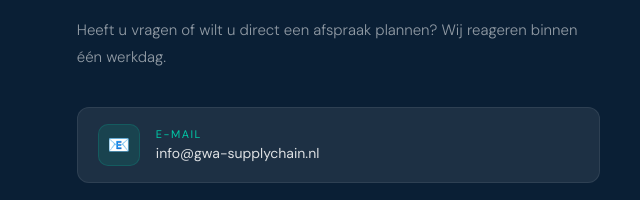
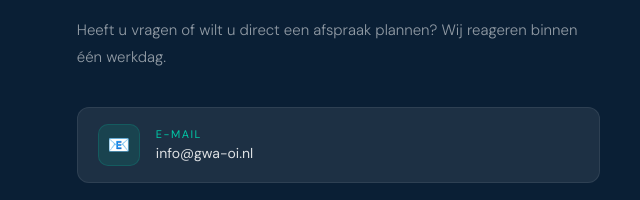
Before and after one commit to obuildapp2026/gwa-website, a plain HTML site: page index.html in a window 1280 px wide. Shown: the part 5634-5834 px from the top of the page, 0-640 px from the left. Drawn offline with Linux system fonts and the light colour scheme.

Commit message:
Add files via upload

```diff
--- a/index.html
+++ b/index.html
@@ -1216,7 +1216,7 @@ footer{
       <div class="contact-items">
         <div class="contact-item">
           <div class="contact-item-icon">📧</div>
-          <div><div class="contact-item-label">E-mail</div><div class="contact-item-val">info@gwa-supplychain.nl</div></div>
+          <div><div class="contact-item-label">E-mail</div><div class="contact-item-val">info@gwa-oi.nl</div></div>
         </div>
         <div class="contact-item">
           <div class="contact-item-icon">📞</div>
```
